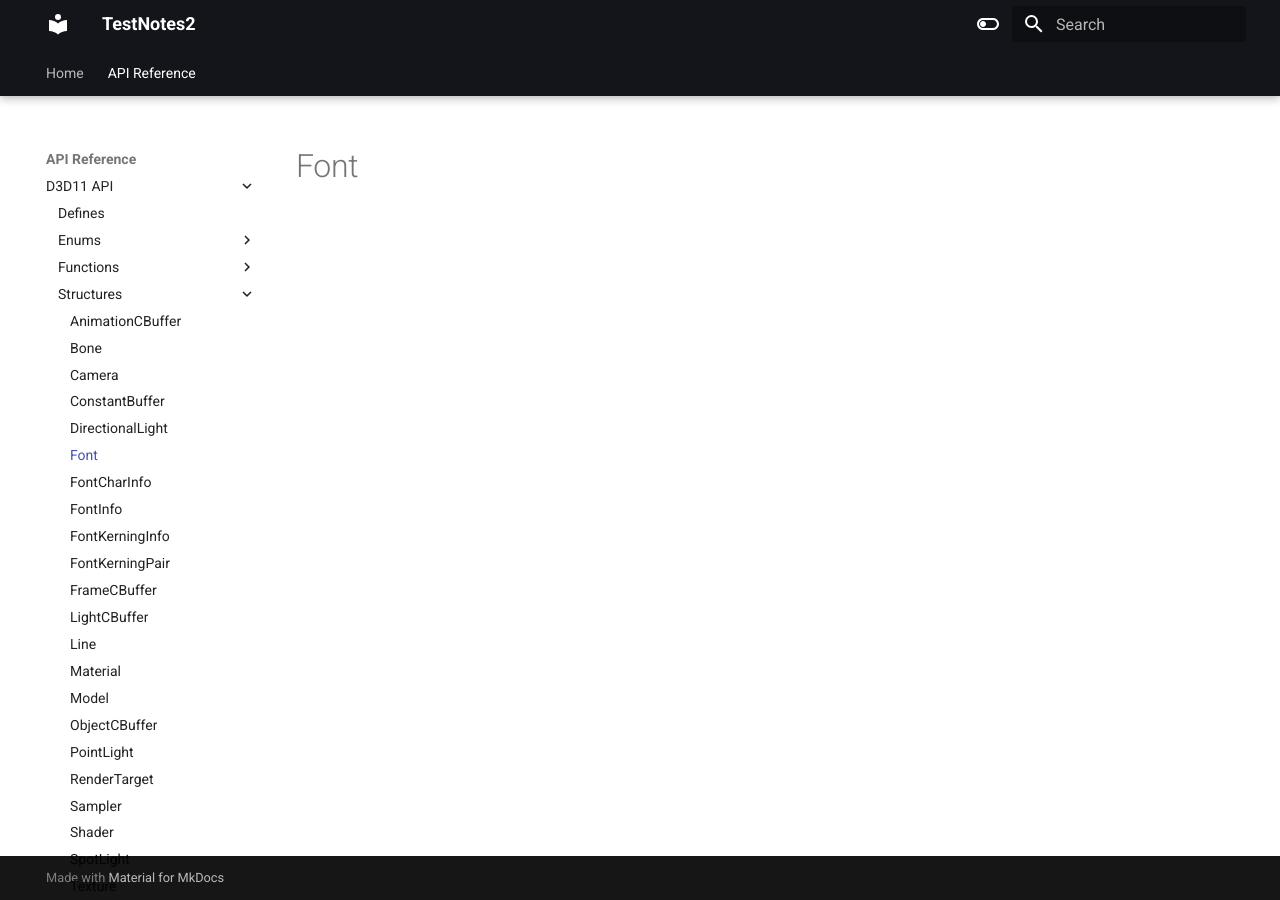
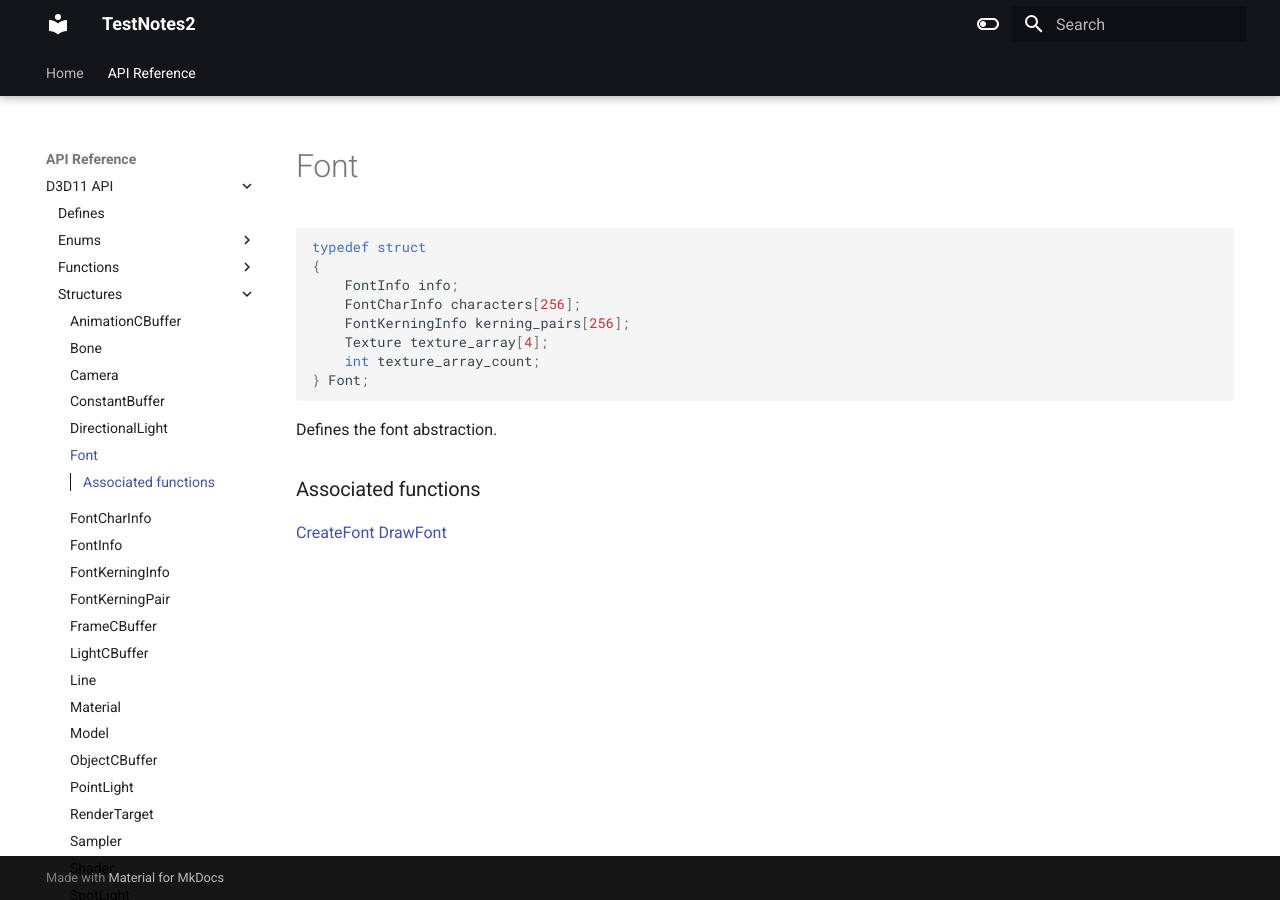
Before and after one commit to erichederstedt/TempEngineDocs, an MkDocs documentation site: the page built from docs/API Reference/D3D11 API/Structures/Font.md, in a window 1280 px wide. Built offline with MkDocs 1.6.1 and Material for MkDocs 9.7.7, drawn with Linux system fonts in a browser that asks for light colours.

Commit message:
PUSH NOTE : Font.md

````diff
--- a/docs/API Reference/D3D11 API/Structures/Font.md
+++ b/docs/API Reference/D3D11 API/Structures/Font.md
@@ -1 +1,19 @@
 # Font
+
+```c++
+typedef struct
+{
+    FontInfo info;
+    FontCharInfo characters[256];
+    FontKerningInfo kerning_pairs[256];
+    Texture texture_array[4];
+    int texture_array_count;
+} Font;
+```
+
+Defines the font abstraction.
+
+
+### Associated functions
+[CreateFont](../Functions/CreateFont.md)
+[DrawFont](../Functions/DrawFont.md)
````
